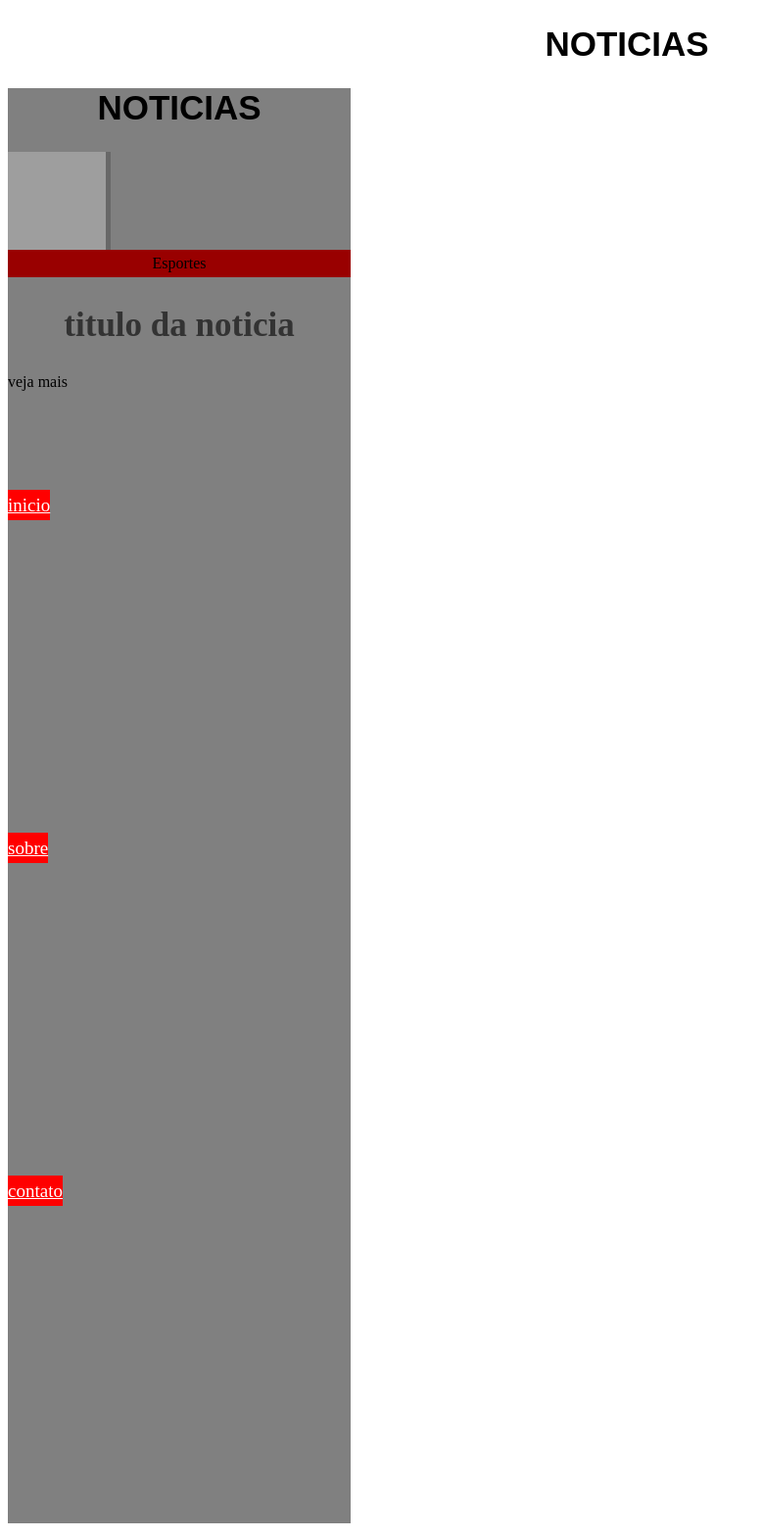
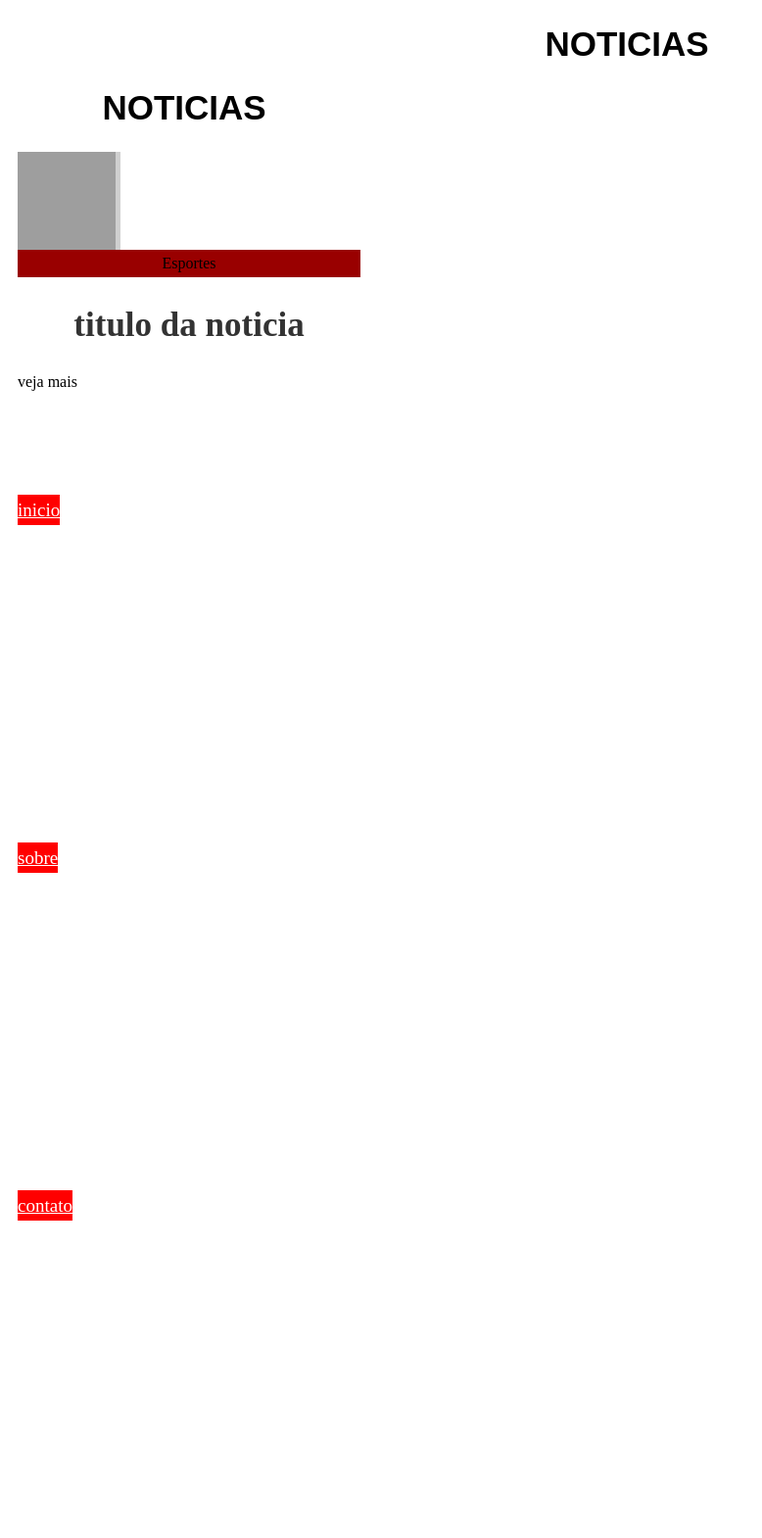
Before and after one commit to gege2302/projeto1, a PHP site: page / in a window 1280 px wide. Shown: the whole page at 98% size, without its empty margins (0-778 px from the left). Run offline with PHP 8.4, Linux system fonts and the light colour scheme; grey boxes are pictures that could not be loaded.

Commit message:
Add files via upload

```diff
--- a/style.css
+++ b/style.css
@@ -27,7 +27,7 @@ section#noticias ul li{
         list-style:none;
         width: 350px;
         height: 350px;
-        background: gray;
+        margin: 5px;
 }
 section#noticias img{
         text-align: center;
@@ -54,6 +54,8 @@ section#noticias h3{
         margin: 25px 0;
         text-transform: uppercase;
 }
+section#noticis ul{
+        display: flex;}
 section#noticias ul li a{
         text-align: center;
         font-size: 19px;
```
